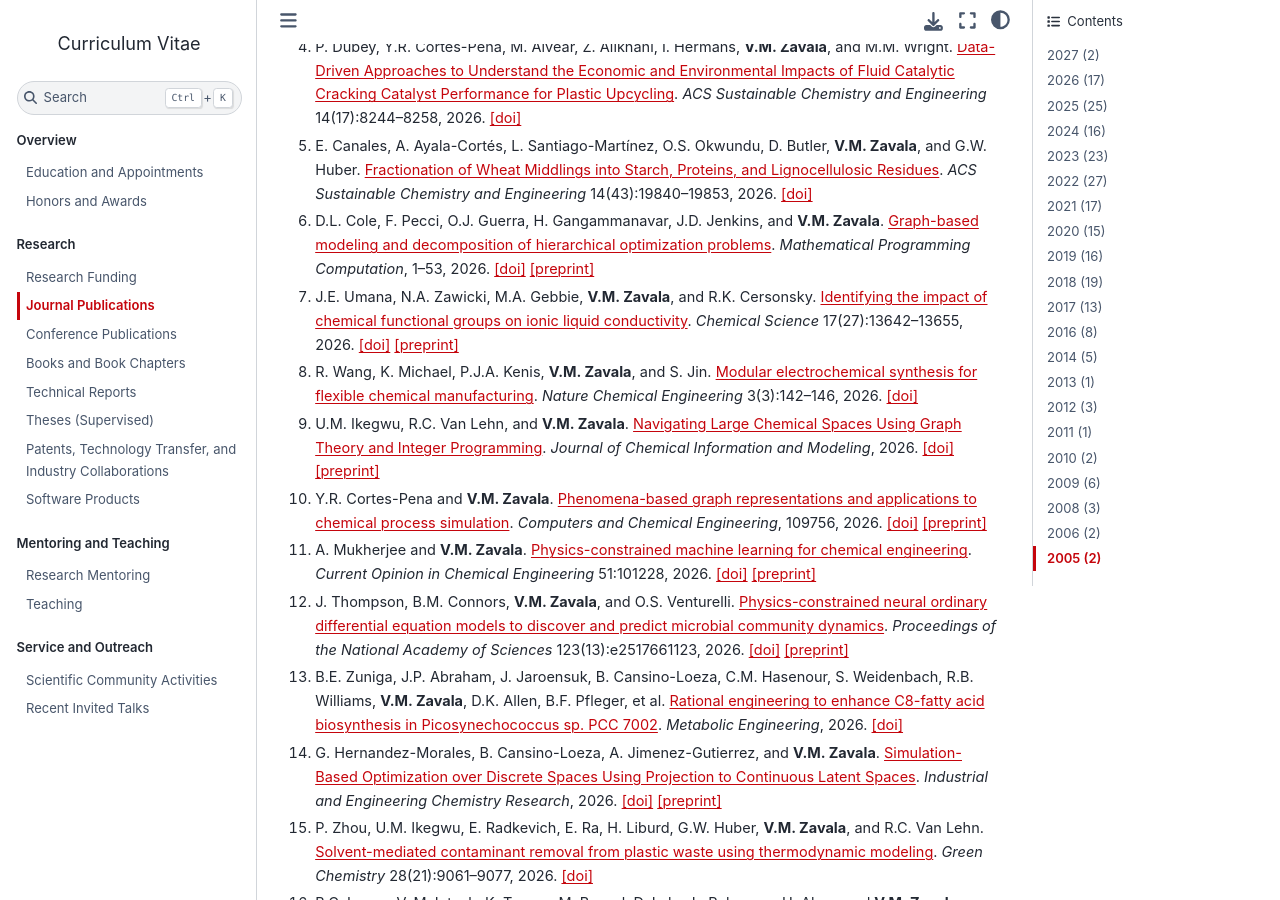
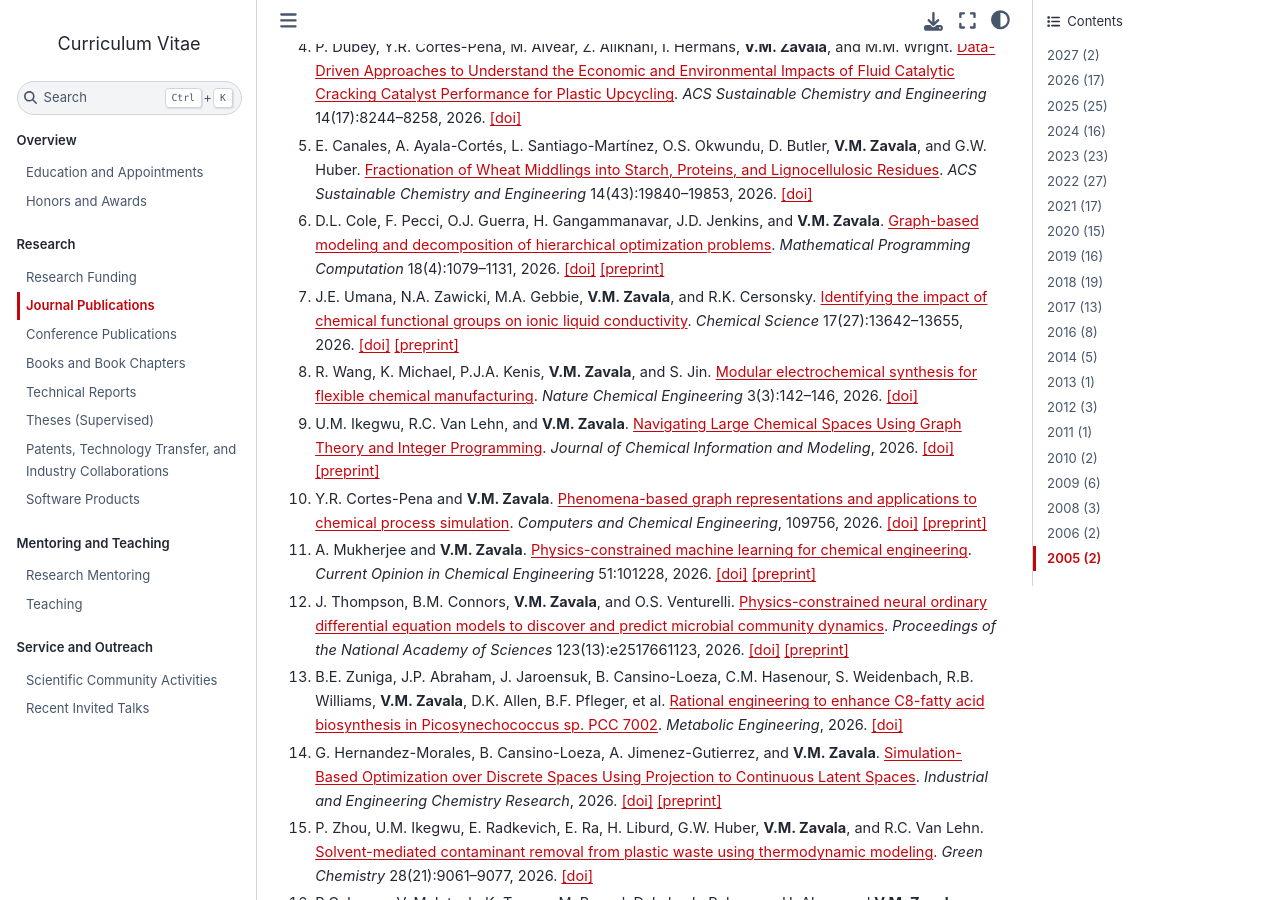
Before and after one commit to vzavala/ZavalaCV, a Jupyter Book: the page built from publications/journal.md, in a window 1280 px wide and 900 px high, scrolled down 774 px. Built offline with Jupyter Book 1.0.4 settings and Sphinx 7.4.7 and the Sphinx Book theme 1.1.4, drawn with Linux system fonts in a browser that asks for light colours.

Commit message:
Cole et al. 2026: volume, issue and pages
Co-Authored-By: Claude Opus 5.5 <noreply@anthropic.com>

```diff
--- a/publications/journal.md
+++ b/publications/journal.md
@@ -18,7 +18,7 @@ Peer-reviewed journal articles, newest first. Each title links to a Google Schol
 1. L. Santiago-Martinez, S. Avraamidou, A. Ayala-Cortes, R. Azike, S. Bakshi, C. Banik, E. Bar-Ziv, E. Canales, T. Carlson, J.A. Dumesic, **V.M. Zavala**, et al. [Biomass Demineralization: A Critical Need for Future Biorefineries](https://scholar.google.com/scholar?q=%22Biomass+Demineralization%3A+A+Critical+Need+for+Future+Biorefineries%22). *Chemical Reviews* 126(8):4511–4591, 2026. [\[doi\]](https://doi.org/10.1021/acs.chemrev.5c00784)
 1. P. Dubey, Y.R. Cortes-Pena, M. Alvear, Z. Alikhani, I. Hermans, **V.M. Zavala**, and M.M. Wright. [Data-Driven Approaches to Understand the Economic and Environmental Impacts of Fluid Catalytic Cracking Catalyst Performance for Plastic Upcycling](https://scholar.google.com/scholar?q=%22Data-Driven+Approaches+to+Understand+the+Economic+and+Environmental+Impacts+of+Fluid+Catalytic+Cracking+Catalyst+Performance+for+Plastic+Upcycling%22). *ACS Sustainable Chemistry and Engineering* 14(17):8244–8258, 2026. [\[doi\]](https://doi.org/10.1021/acssuschemeng.5c14225)
 1. E. Canales, A. Ayala-Cortés, L. Santiago-Martínez, O.S. Okwundu, D. Butler, **V.M. Zavala**, and G.W. Huber. [Fractionation of Wheat Middlings into Starch, Proteins, and Lignocellulosic Residues](https://scholar.google.com/scholar?q=%22Fractionation+of+Wheat+Middlings+into+Starch%2C+Proteins%2C+and+Lignocellulosic+Residues%22). *ACS Sustainable Chemistry and Engineering* 14(43):19840–19853, 2026. [\[doi\]](https://doi.org/10.1021/acssuschemeng.6c08137)
-1. D.L. Cole, F. Pecci, O.J. Guerra, H. Gangammanavar, J.D. Jenkins, and **V.M. Zavala**. [Graph-based modeling and decomposition of hierarchical optimization problems](https://scholar.google.com/scholar?q=%22Graph-based+modeling+and+decomposition+of+hierarchical+optimization+problems%22). *Mathematical Programming Computation*, 1–53, 2026. [\[doi\]](https://doi.org/10.1007/s12532-026-00315-4) [\[preprint\]](https://arxiv.org/abs/2501.02098)
+1. D.L. Cole, F. Pecci, O.J. Guerra, H. Gangammanavar, J.D. Jenkins, and **V.M. Zavala**. [Graph-based modeling and decomposition of hierarchical optimization problems](https://scholar.google.com/scholar?q=%22Graph-based+modeling+and+decomposition+of+hierarchical+optimization+problems%22). *Mathematical Programming Computation* 18(4):1079–1131, 2026. [\[doi\]](https://doi.org/10.1007/s12532-026-00315-4) [\[preprint\]](https://arxiv.org/abs/2501.02098)
 1. J.E. Umana, N.A. Zawicki, M.A. Gebbie, **V.M. Zavala**, and R.K. Cersonsky. [Identifying the impact of chemical functional groups on ionic liquid conductivity](https://scholar.google.com/scholar?q=%22Identifying+the+impact+of+chemical+functional+groups+on+ionic+liquid+conductivity%22). *Chemical Science* 17(27):13642–13655, 2026. [\[doi\]](https://doi.org/10.1039/d6sc02121b) [\[preprint\]](https://doi.org/10.26434/chemrxiv.15000903/v1)
 1. R. Wang, K. Michael, P.J.A. Kenis, **V.M. Zavala**, and S. Jin. [Modular electrochemical synthesis for flexible chemical manufacturing](https://scholar.google.com/scholar?q=%22Modular+electrochemical+synthesis+for+flexible+chemical+manufacturing%22). *Nature Chemical Engineering* 3(3):142–146, 2026. [\[doi\]](https://doi.org/10.1038/s44286-026-00364-5)
 1. U.M. Ikegwu, R.C. Van Lehn, and **V.M. Zavala**. [Navigating Large Chemical Spaces Using Graph Theory and Integer Programming](https://scholar.google.com/scholar?q=%22Navigating+Large+Chemical+Spaces+Using+Graph+Theory+and+Integer+Programming%22). *Journal of Chemical Information and Modeling*, 2026. [\[doi\]](https://doi.org/10.1021/acs.jcim.6c01810) [\[preprint\]](https://doi.org/10.26434/chemrxiv.15004256/v1)
```
Also changed, not shown: 1 other file.
